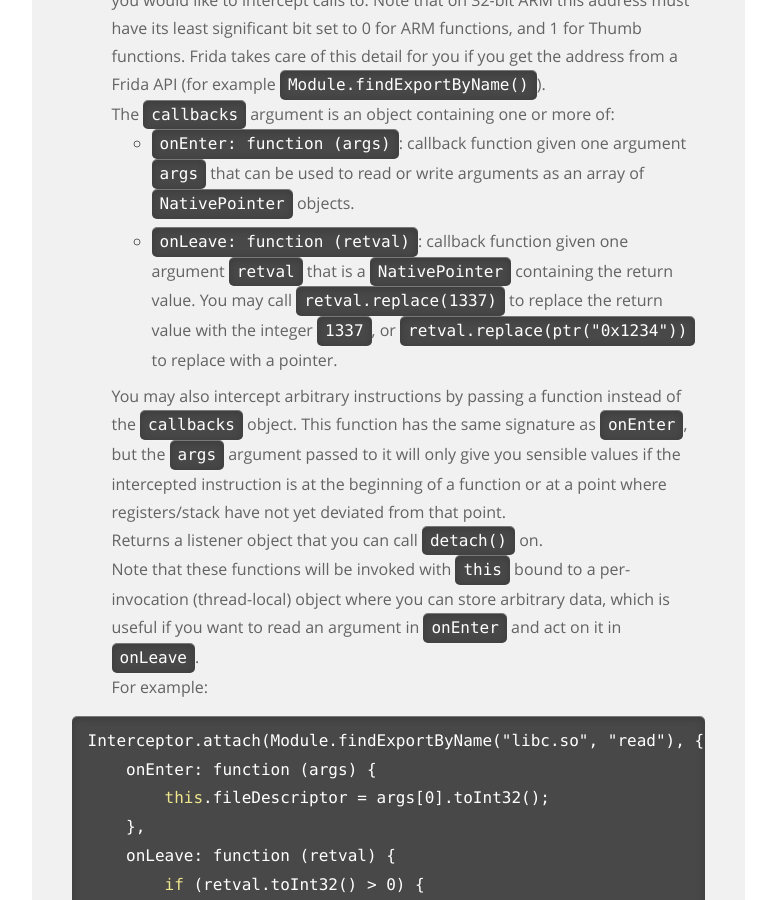
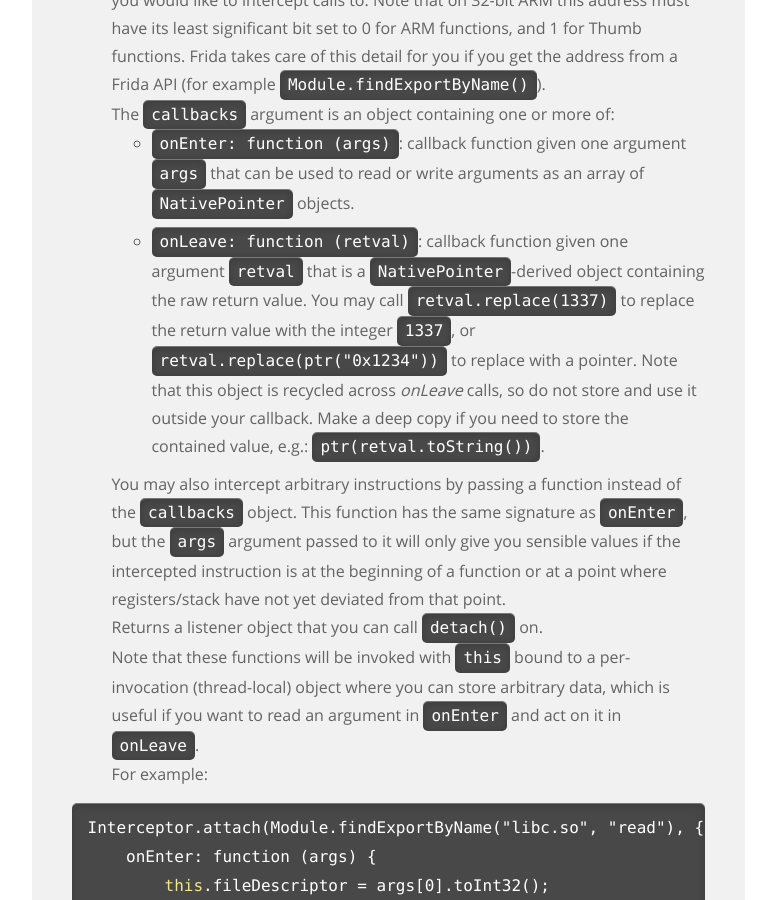
Before and after one commit to frida/frida-website, a Jekyll site: the page built from _docs/javascript-api.md, in a window 1280 px wide and 900 px high, scrolled down 20191 px. Shown: the whole window, without its empty margins (364-1140 px from the left). Built offline with Jekyll 4.4.1, drawn with Linux system fonts in a browser that asks for light colours.

Commit message:
Add note about onLeave and retval recycling

```diff
--- a/_docs/javascript-api.md
+++ b/_docs/javascript-api.md
@@ -832,10 +832,14 @@ Interceptor.attach(f, {
         `NativePointer` objects.
 
     -   `onLeave: function (retval)`: callback function given one argument
-        `retval` that is a `NativePointer` containing the return value.
+        `retval` that is a `NativePointer`-derived object containing the raw
+        return value.
         You may call `retval.replace(1337)` to replace the return value with
         the integer `1337`, or `retval.replace(ptr("0x1234"))` to replace with
         a pointer.
+        Note that this object is recycled across *onLeave* calls, so do not
+        store and use it outside your callback. Make a deep copy if you need
+        to store the contained value, e.g.: `ptr(retval.toString())`.
 
     You may also intercept arbitrary instructions by passing a function instead
     of the `callbacks` object. This function has the same signature as
```
